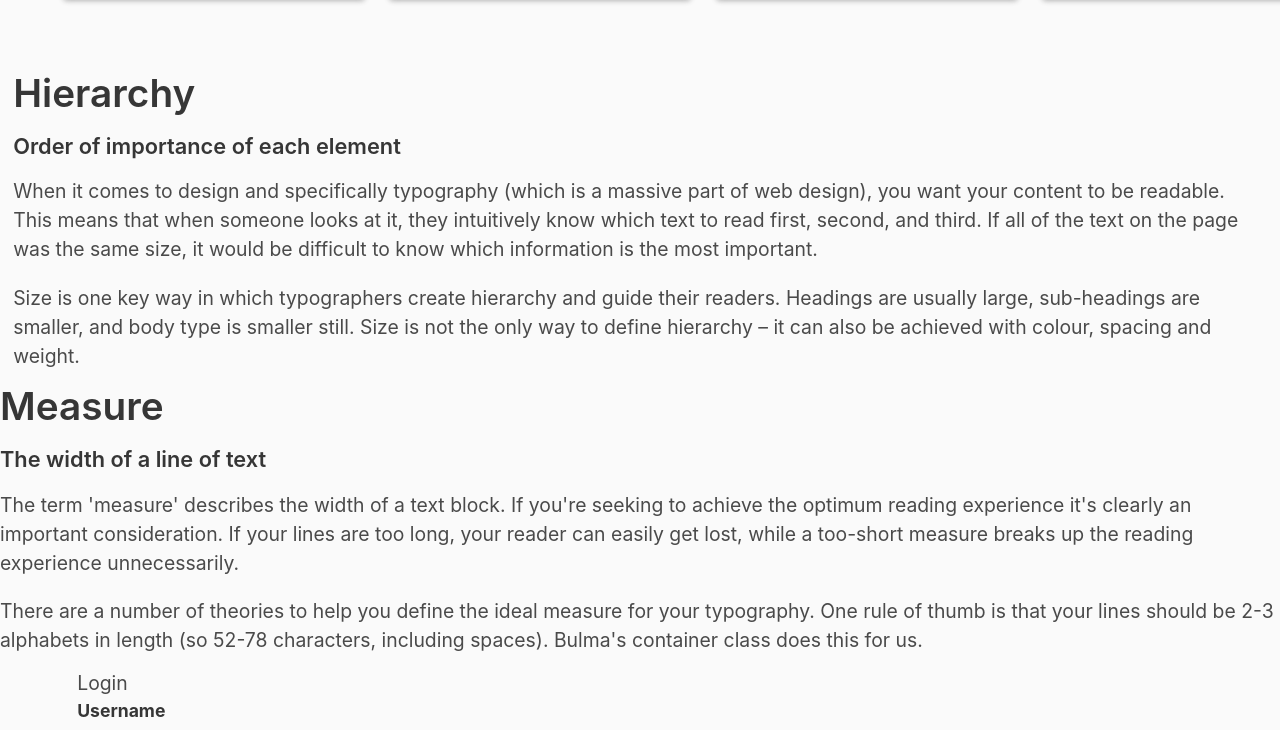
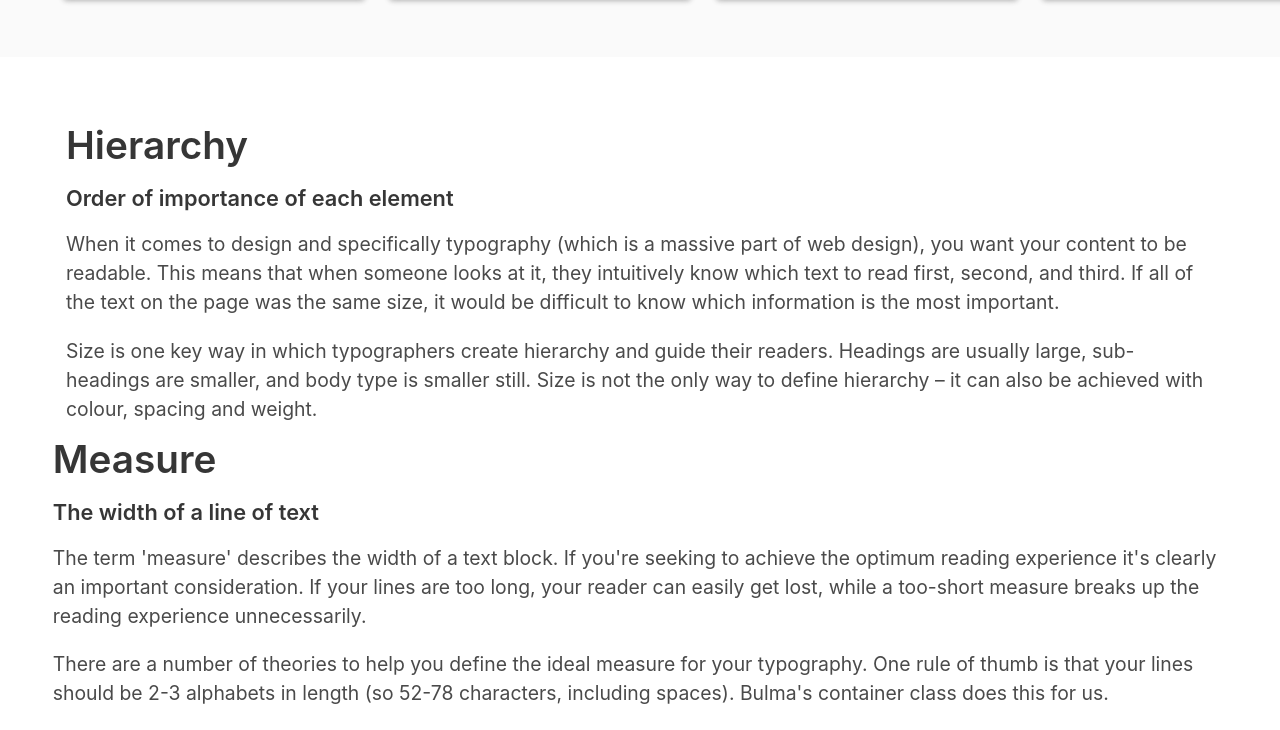
Before and after one commit to jdmar3-comp426/a02-rohansharma2023, a website: page index.html in a window 1280 px wide. Shown: the part 2748-3478 px from the top of the page. Drawn offline with nearby package versions, Linux system fonts and the light colour scheme; a web font is replaced by a local one.

Commit message:
background-white

```diff
--- a/index.html
+++ b/index.html
@@ -115,7 +115,7 @@
         </div>
     </div>
 </section>
-<section class="">
+<section class="section has-background-white">
     <div class="">
         <div class="content">
             <div class="">
```
